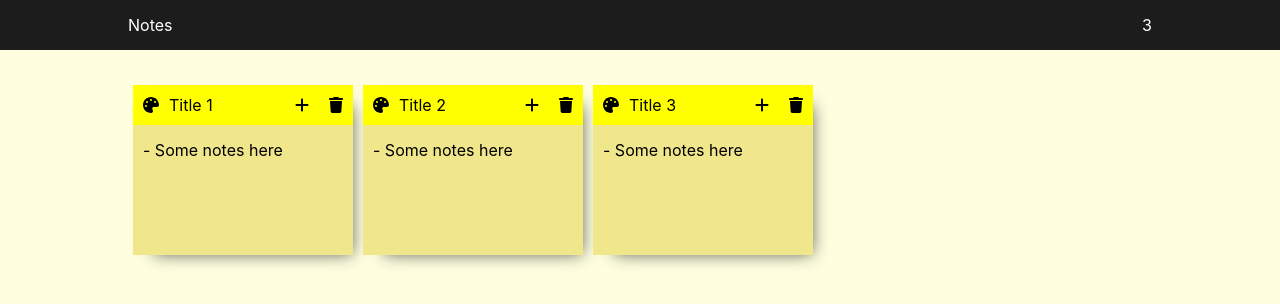
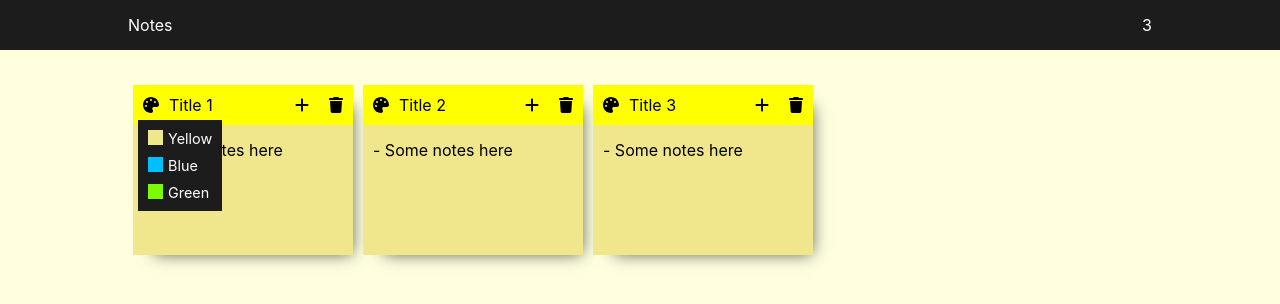
Before and after one commit to KeithEberhardtSarate/NotesWeb, a React (Create React App) app: page / in a window 1280 px wide. Both pictures are taken after a click on the element 151 px from the left and 105 px from the top of the page. Shown: the top 304 px of the page. Built offline with nearby package versions, Linux system fonts and the light colour scheme.

Commit message:
Add color picker

```diff
--- a/src/App.css
+++ b/src/App.css
@@ -39,6 +39,7 @@ html {
 .note-card-header{
   display: flex;
   justify-content: space-between;
+  position: relative;
 }
 
 .note-card-content{
@@ -82,3 +83,26 @@ html {
   text-align: center;
   padding: 40px;
 }
+
+.color-picker{
+  position: absolute;
+  background-color: #1C1C1C;
+  color: white;
+  left: 5px;
+  top: 35px;
+  padding: 5px;
+}
+
+.color{
+  display: flex;
+  justify-content: flex-start;
+  font-size: 0.9em;
+  padding: 5px;
+  cursor: pointer;
+}
+
+.color-square{
+  width: 15px;
+  height: 15px;
+  margin-right: 5px;
+}
--- /dev/null
+++ b/src/components/Color.js
@@ -0,0 +1,25 @@
+import React from 'react';
+
+function Color({color, noteCard, notesCards, updateNotesCards, setToggleColorPicker}) {
+
+    const handleColorChange = (id, color) => {
+        let notesCardsCopy = notesCards.map(note => {return note});
+
+        const index = notesCardsCopy.indexOf(notesCardsCopy.filter(x => x.id === id)[0]);
+
+        notesCardsCopy[index].headerBgColor = color.headerBgColor;
+        notesCardsCopy[index].contentBgColor = color.contentBgColor;
+
+        updateNotesCards(notesCardsCopy);
+        setToggleColorPicker(false);
+    };
+
+    return (
+        <div className='color' onClick={() => handleColorChange(noteCard.id, color)}>
+            <div className='color-square' style={{'background-color': color.contentBgColor}}></div>
+            <span>{color.name}</span>
+        </div>
+    );
+}
+
+export default Color;
--- /dev/null
+++ b/src/components/ColorPicker.js
@@ -0,0 +1,30 @@
+import React from 'react';
+import Color from './Color';
+
+function ColorPicker({noteCard, notesCards, updateNotesCards, setToggleColorPicker}) {
+    const COLORS = [
+        {
+            headerBgColor: 'yellow',
+            contentBgColor: 'Khaki',
+            name:'Yellow'
+        },
+        {
+            headerBgColor: '#1E90FF',
+            contentBgColor: '#00BFFF',
+            name:'Blue'
+        },
+        {
+            headerBgColor: '#00FF00',
+            contentBgColor: '#7CFC00',
+            name:'Green'
+        }
+    ];
+    const listColors = COLORS.map(color => <Color color={color} noteCard={noteCard} notesCards={notesCards} updateNotesCards={updateNotesCards} setToggleColorPicker={setToggleColorPicker}/>);
+    return (
+        <div className='color-picker'>
+            {listColors}
+        </div>
+    );
+}
+
+export default ColorPicker;
--- a/src/components/NoteCardHeader.js
+++ b/src/components/NoteCardHeader.js
@@ -1,8 +1,12 @@
 import { FontAwesomeIcon } from '@fortawesome/react-fontawesome';
 import { faTrash, faPalette, faPlus } from '@fortawesome/free-solid-svg-icons';
 import React from 'react';
+import { useState } from 'react';
+import ColorPicker from './ColorPicker';
 
 function NoteCardHeader({noteCard, notesCards, updateNotesCards}) {
+    const [toggleColorPicker, setToggleColorPicker] = useState(false);
+
     const handleChange = (event) => {
         const newContent = event.target.textContent;
         console.log(newContent);
@@ -35,12 +39,17 @@ function NoteCardHeader({noteCard, notesCards, updateNotesCards}) {
         updateNotesCards(notesCardsCopy);
     };
 
+    const handleColorPaletteClick = () => {
+        setToggleColorPicker(!toggleColorPicker);
+    };
+
     return (
         <div className='note-card-header'
              style={{'background-color': noteCard.headerBgColor}}>
-            <div className='card-icon'>
+            <div className='card-icon' onClick={handleColorPaletteClick}>
                 <FontAwesomeIcon icon={faPalette} />
             </div>
+            {toggleColorPicker && <ColorPicker noteCard={noteCard} notesCards={notesCards} updateNotesCards={updateNotesCards} setToggleColorPicker={setToggleColorPicker}/>}
             <div className='card-title card-header-editable-area'
                  contentEditable='true'
                  onInput={handleChange}>{noteCard.title}</div>
```
